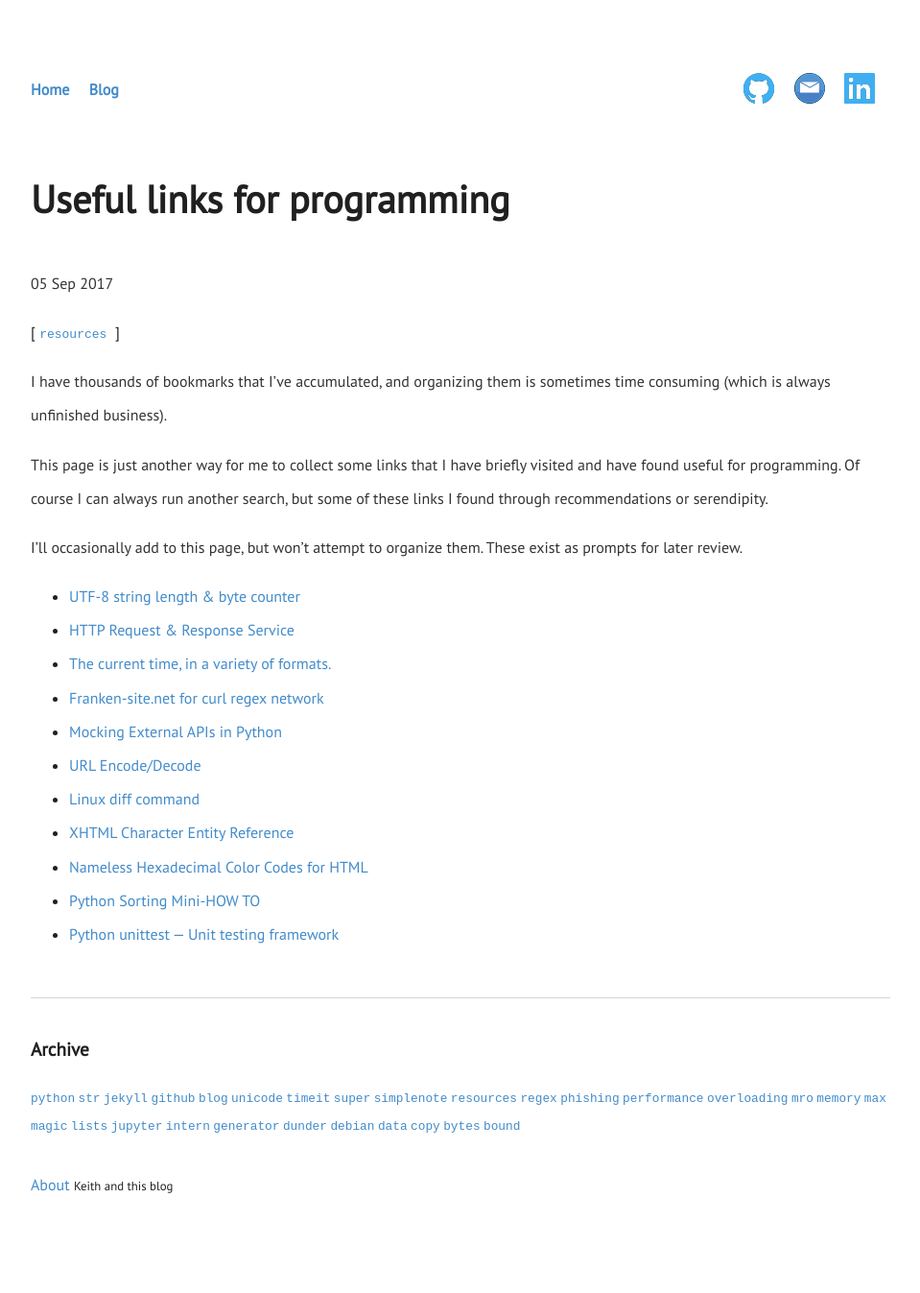
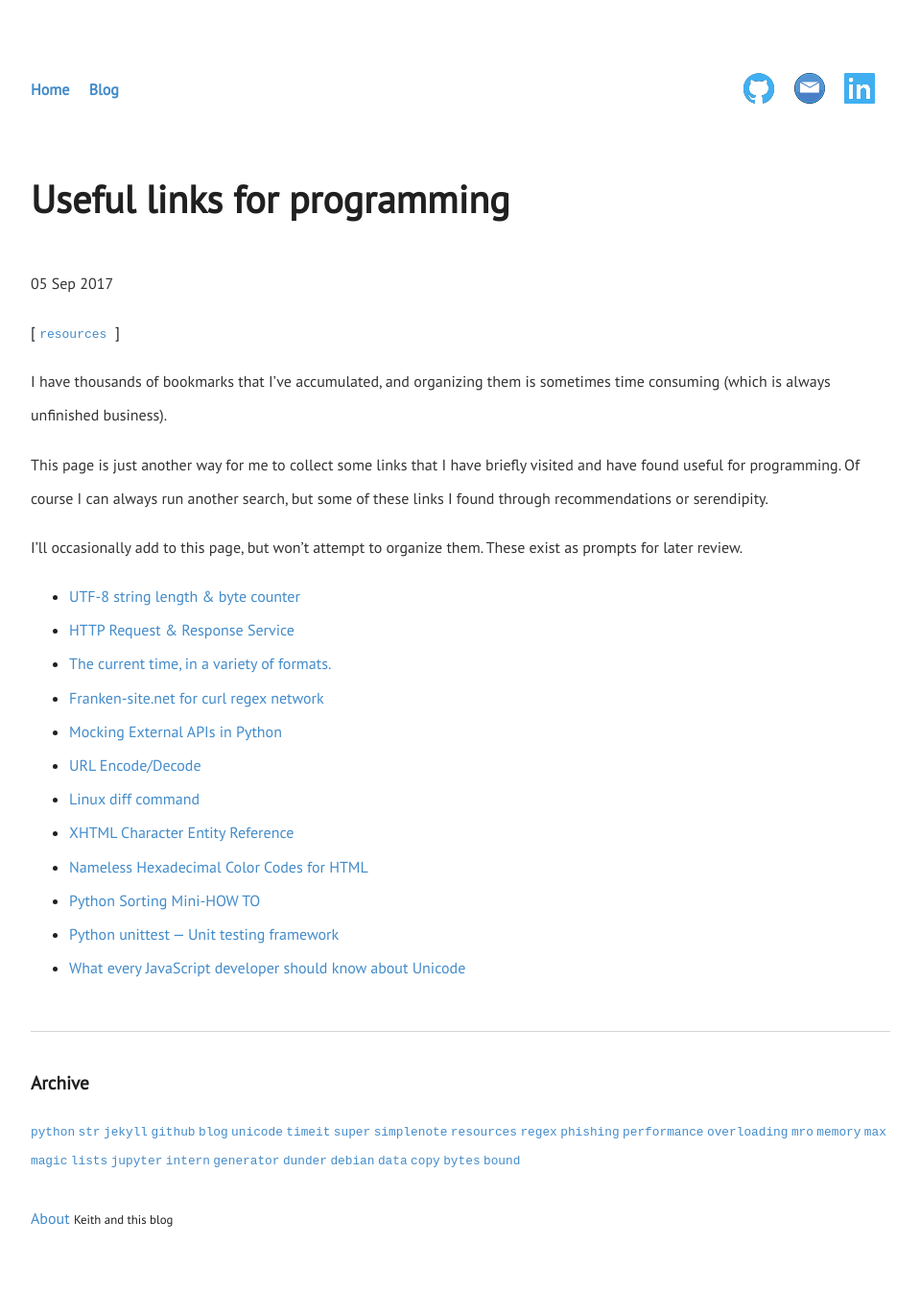
Before and after one commit to keithostertag/keithostertag.github.io, a Jekyll site: the page built from _posts/2017-09-05-useful-links-for-programming.md, in a window 1280 px wide. Shown: the whole page at 96% size, without its empty margins (160-1119 px from the left). Built offline with Jekyll 4.4.1, drawn with Linux system fonts in a browser that asks for light colours; before the commit the page ends 1312 px from its top, so only the background shows below that.

Commit message:
added link

```diff
--- a/_posts/2017-09-05-useful-links-for-programming.md
+++ b/_posts/2017-09-05-useful-links-for-programming.md
@@ -22,3 +22,4 @@ I'll occasionally add to this page, but won't attempt to organize them. These ex
 * [Nameless Hexadecimal Color Codes for HTML](http://december.com/html/spec/colorhues.html)
 * [Python Sorting Mini-HOW TO](https://wiki.python.org/moin/HowTo/Sorting)
 * [Python unittest — Unit testing framework](https://docs.python.org/3/library/unittest.html#unittest.TestCase.setUp)
+* [What every JavaScript developer should know about Unicode](https://dmitripavlutin.com/what-every-javascript-developer-should-know-about-unicode/#3unicodeinjavascript)
```
